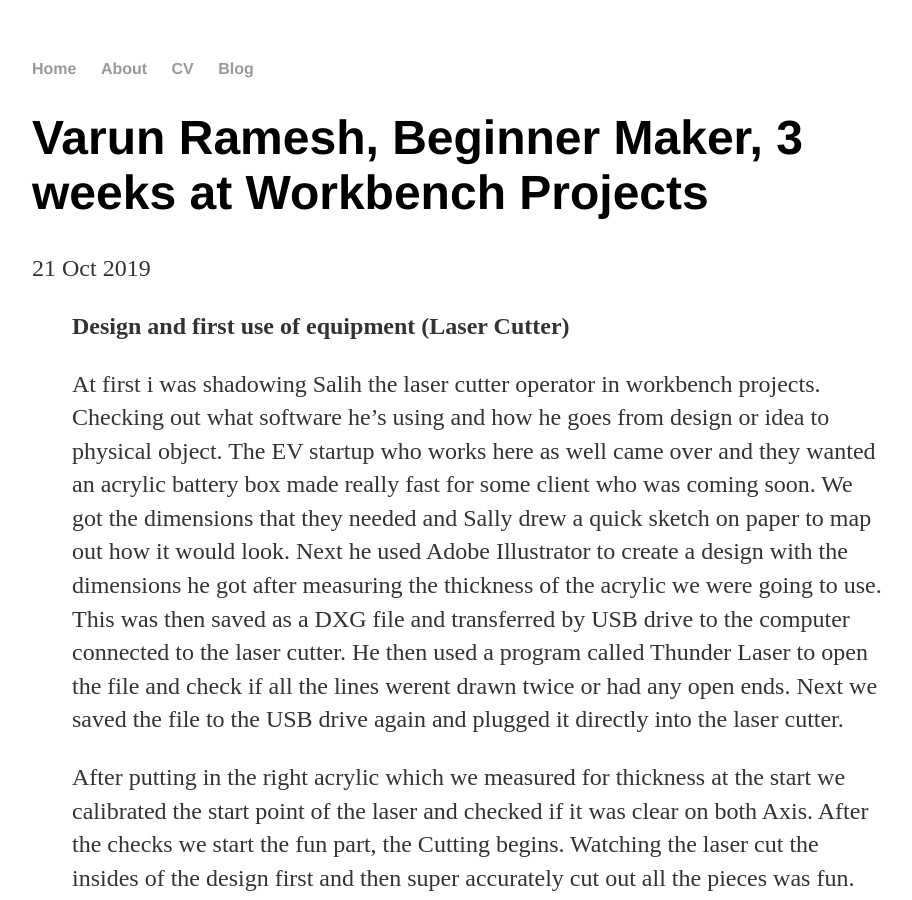
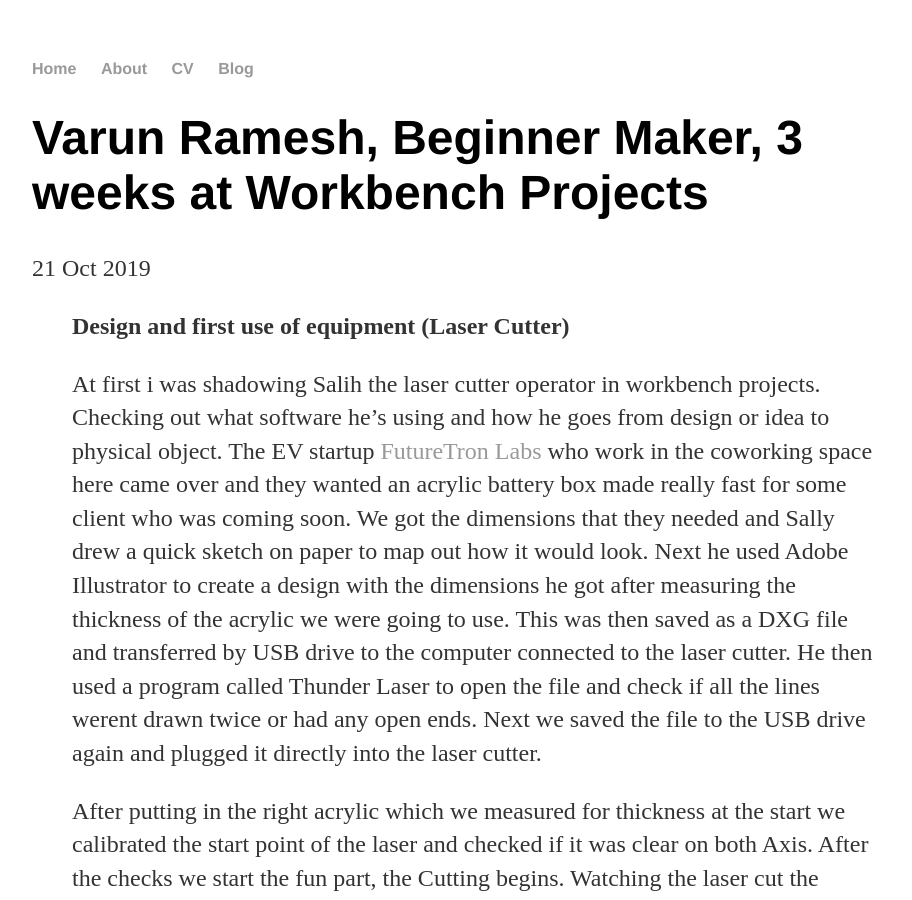
Before and after one commit to Varunversion1/Varunversion1.github.io, a Jekyll site: the page built from _posts/2019-10-21-varun-third-week.md, in a window 1280 px wide and 900 px high. Shown: the whole window, without its empty margins (160-1072 px from the left). Built offline with Jekyll 4.4.1, drawn with Linux system fonts in a browser that asks for light colours.

Commit message:
Update 2019-10-21-varun-third-week.md

```diff
--- a/_posts/2019-10-21-varun-third-week.md
+++ b/_posts/2019-10-21-varun-third-week.md
@@ -6,7 +6,7 @@ date: 2019-10-21
 >
 >**Design and first use of equipment (Laser Cutter)**
 >
->At first i was shadowing Salih the laser cutter operator in workbench projects. Checking out what software he's using and how he goes from design or idea to physical object. The EV startup who works here as well came over and they wanted an acrylic battery box made really fast for some client who  was coming soon. We got the dimensions that they needed and Sally drew a quick sketch on paper to map out how it would look. Next he used Adobe Illustrator to create a design with the dimensions he got after measuring the thickness of the acrylic we were going to use. This was then saved as a DXG file and transferred by USB drive to the computer connected to the laser cutter. He then used a program called Thunder Laser to open the file and check if all the lines werent drawn twice or had any open ends. Next we saved the file to the USB drive again and plugged it directly into the laser cutter.
+>At first i was shadowing Salih the laser cutter operator in workbench projects. Checking out what software he's using and how he goes from design or idea to physical object. The EV startup [FutureTron Labs](https://futuretronlabs.in/) who work in the coworking space here came over and they wanted an acrylic battery box made really fast for some client who  was coming soon. We got the dimensions that they needed and Sally drew a quick sketch on paper to map out how it would look. Next he used Adobe Illustrator to create a design with the dimensions he got after measuring the thickness of the acrylic we were going to use. This was then saved as a DXG file and transferred by USB drive to the computer connected to the laser cutter. He then used a program called Thunder Laser to open the file and check if all the lines werent drawn twice or had any open ends. Next we saved the file to the USB drive again and plugged it directly into the laser cutter.
 >
 >After putting in the right acrylic which we measured for thickness at the start we calibrated the start point of the laser and checked if it was clear on both Axis. After the checks we start the fun part, the Cutting begins. Watching the laser cut the insides of the design first and then super accurately cut out all the pieces was fun. After we popped out all the parts from the sheet it was time to show our EV startup how it looked by assembling it at first with just sticking the pieces together.
 >
```
